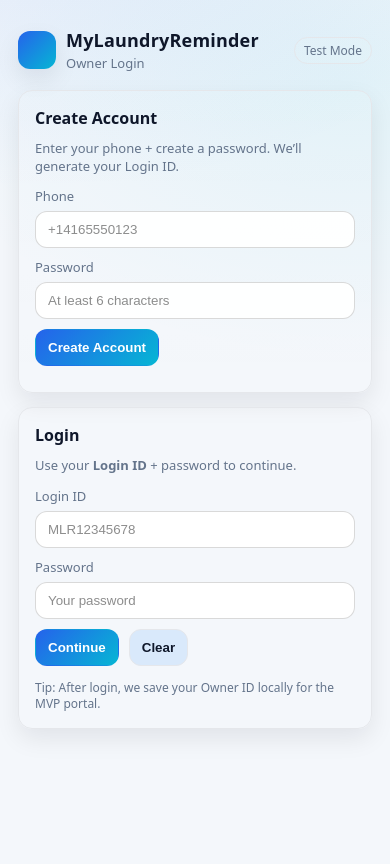
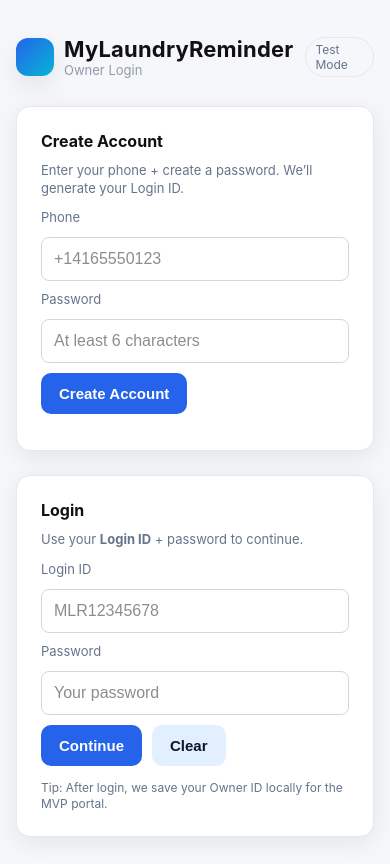
Before and after one commit to hipolite1/mlr-portal-backend, a website: page frontend/login.html in a window 390 px wide. Drawn offline with Linux system fonts and the light colour scheme.

Commit message:
Improve portal layout responsiveness

```diff
--- a/frontend/style.css
+++ b/frontend/style.css
@@ -3,6 +3,103 @@
 :root{
   /* MyLaundryReminder Brand Theme */
 
+  /* ===== GLOBAL RESET ===== */
+* {
+  box-sizing: border-box;
+}
+
+body {
+  margin: 0;
+  font-family: Inter, system-ui, Arial, sans-serif;
+  background: #f5f7fb;
+  color: #111;
+}
+
+/* ===== MAIN CONTAINER ===== */
+.container {
+  max-width: 1100px;   /* 🔥 makes it wide and modern */
+  margin: 40px auto;
+  padding: 24px;
+}
+
+/* ===== HEADER ===== */
+.header {
+  display: flex;
+  justify-content: space-between;
+  align-items: center;
+  margin-bottom: 28px;
+}
+
+.brand h1 {
+  margin: 0;
+  font-size: 28px;
+}
+
+.brand p {
+  margin: 0;
+  opacity: 0.7;
+}
+
+/* ===== GRID LAYOUT ===== */
+.grid {
+  display: grid;
+  grid-template-columns: repeat(auto-fit, minmax(320px, 1fr));
+  gap: 24px;
+}
+
+/* ===== CARD ===== */
+.card {
+  background: #ffffff;
+  padding: 24px;
+  border-radius: 14px;
+  box-shadow: 0 6px 24px rgba(0,0,0,0.08);
+}
+
+/* ===== INPUTS ===== */
+input {
+  width: 100%;
+  padding: 12px;
+  margin-top: 6px;
+  border-radius: 8px;
+  border: 1px solid #d0d7e2;
+  font-size: 16px;
+}
+
+/* ===== BUTTONS ===== */
+.btn {
+  padding: 12px 18px;
+  border-radius: 10px;
+  border: none;
+  cursor: pointer;
+  font-size: 15px;
+}
+
+.btn.primary {
+  background: #2563eb;
+  color: white;
+}
+
+.btn.primary:hover {
+  background: #1e4fd8;
+}
+
+/* ===== STATUS TEXT ===== */
+.status {
+  margin-top: 12px;
+  font-size: 14px;
+}
+
+/* ===== MOBILE POLISH ===== */
+@media (max-width: 600px) {
+  .container {
+    padding: 16px;
+    margin: 20px auto;
+  }
+
+  .brand h1 {
+    font-size: 22px;
+  }
+}
   --bg:#f4f7fb;
   --card:#ffffff;
   --card2:#f8fafc;
```
